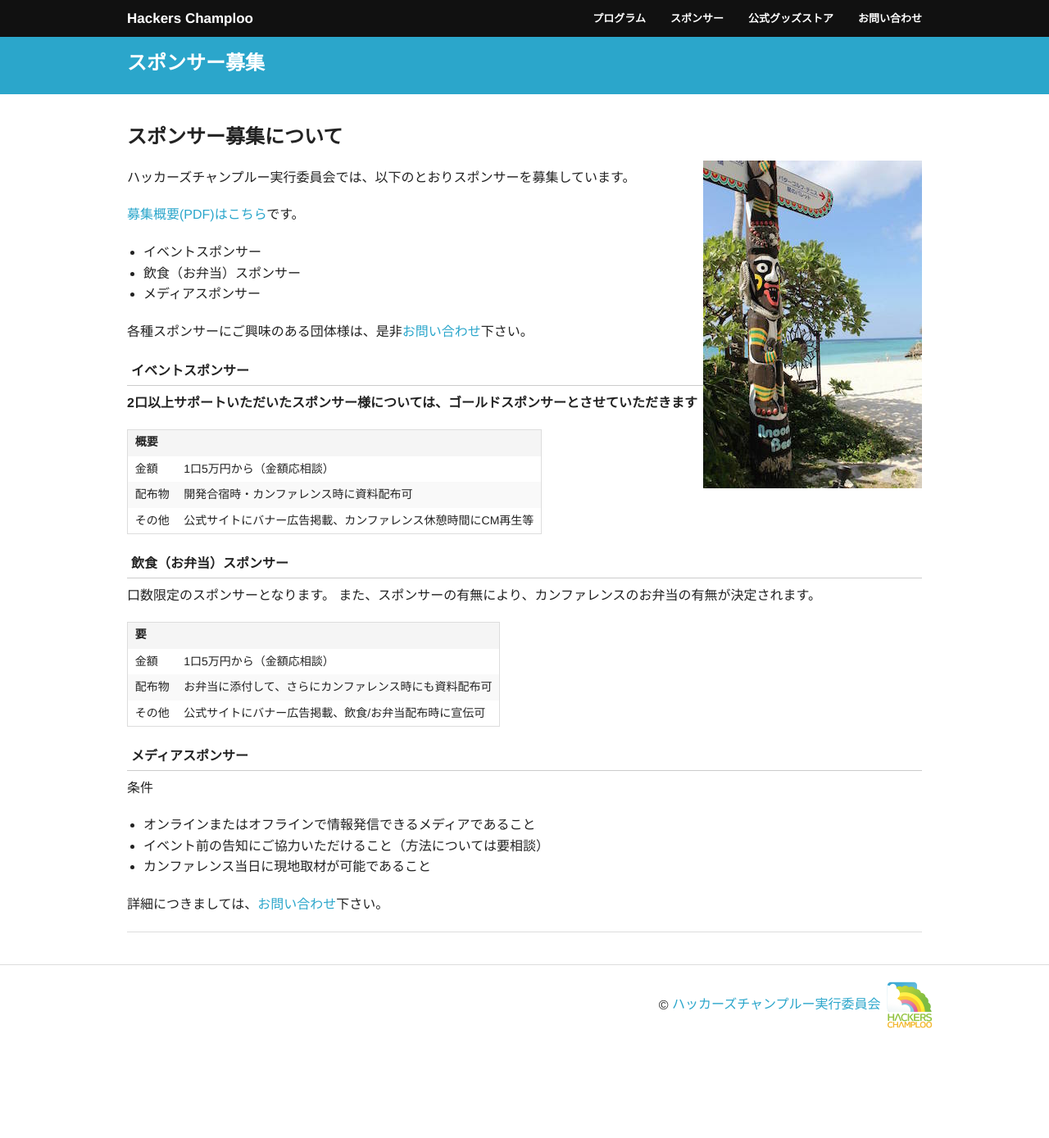
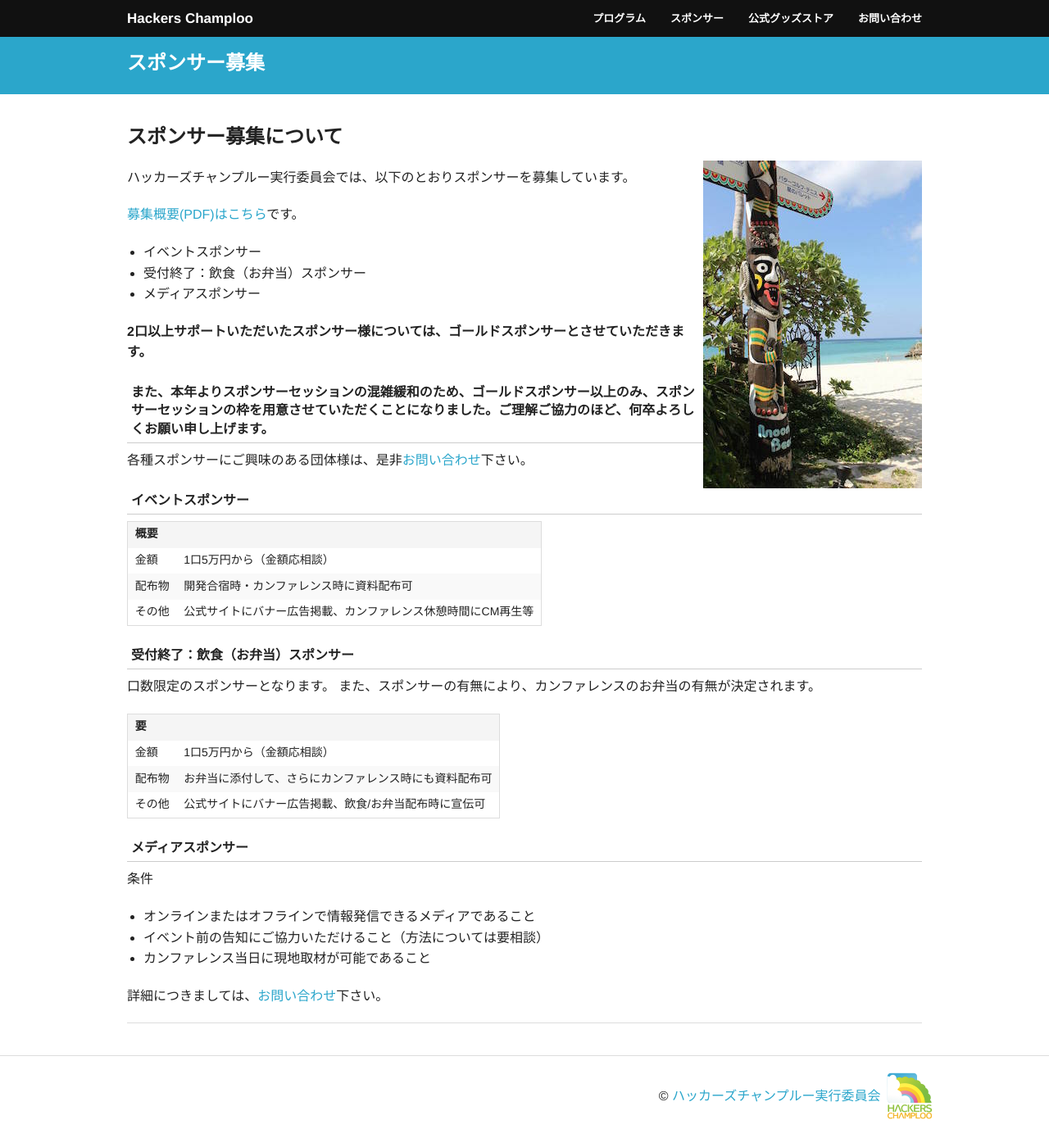
Before and after one commit to hackers-champloo/hackers-champloo.github.io, a Jekyll site: the page built from 2019/sponsors.md, in a window 1280 px wide and 1389 px high. Shown: the whole window at 82% size. Built offline with Jekyll 4.4.1, drawn with Linux system fonts in a browser that asks for light colours; nearby versions of some CDN libraries.

Commit message:
ゴールドスポンサーについて注記追加

```diff
--- a/2019/sponsors.md
+++ b/2019/sponsors.md
@@ -13,16 +13,17 @@ title: スポンサー募集
 [募集概要(PDF)はこちら](/2019/call4supporters.pdf)です。
 
 * イベントスポンサー
-* 飲食（お弁当）スポンサー
+* 受付終了：飲食（お弁当）スポンサー
 * メディアスポンサー
 
+**2口以上サポートいただいたスポンサー様については、ゴールドスポンサーとさせていただきます。**
+
+### また、本年よりスポンサーセッションの混雑緩和のため、ゴールドスポンサー以上のみ、スポンサーセッションの枠を用意させていただくことになりました。ご理解ご協力のほど、何卒よろしくお願い申し上げます。
 
 各種スポンサーにご興味のある団体様は、是非[お問い合わせ](https://docs.google.com/forms/d/1MGJ4bVv8hpyXeLjvcGzZDpl838ZGHPA_plLqX_BJSbA/viewform)下さい。
 
 
 ### イベントスポンサー
-
-**2口以上サポートいただいたスポンサー様については、ゴールドスポンサーとさせていただきます**
 
 概要             |                            |
 ---------------- | -------------------------- |
@@ -31,7 +32,7 @@ title: スポンサー募集
 その他           | 公式サイトにバナー広告掲載、カンファレンス休憩時間にCM再生等 |
 
 
-### 飲食（お弁当）スポンサー
+### 受付終了：飲食（お弁当）スポンサー
 
 口数限定のスポンサーとなります。
 また、スポンサーの有無により、カンファレンスのお弁当の有無が決定されます。
```
Also changed, not shown: 1 other file.
